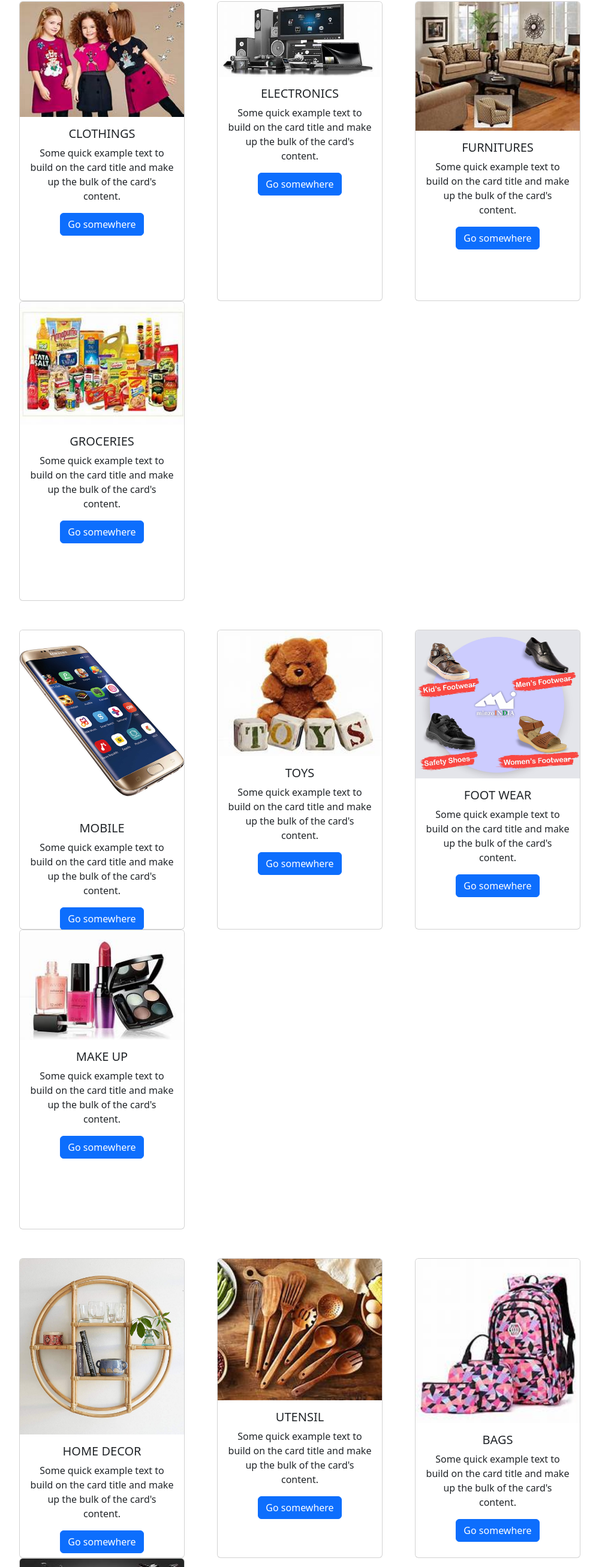
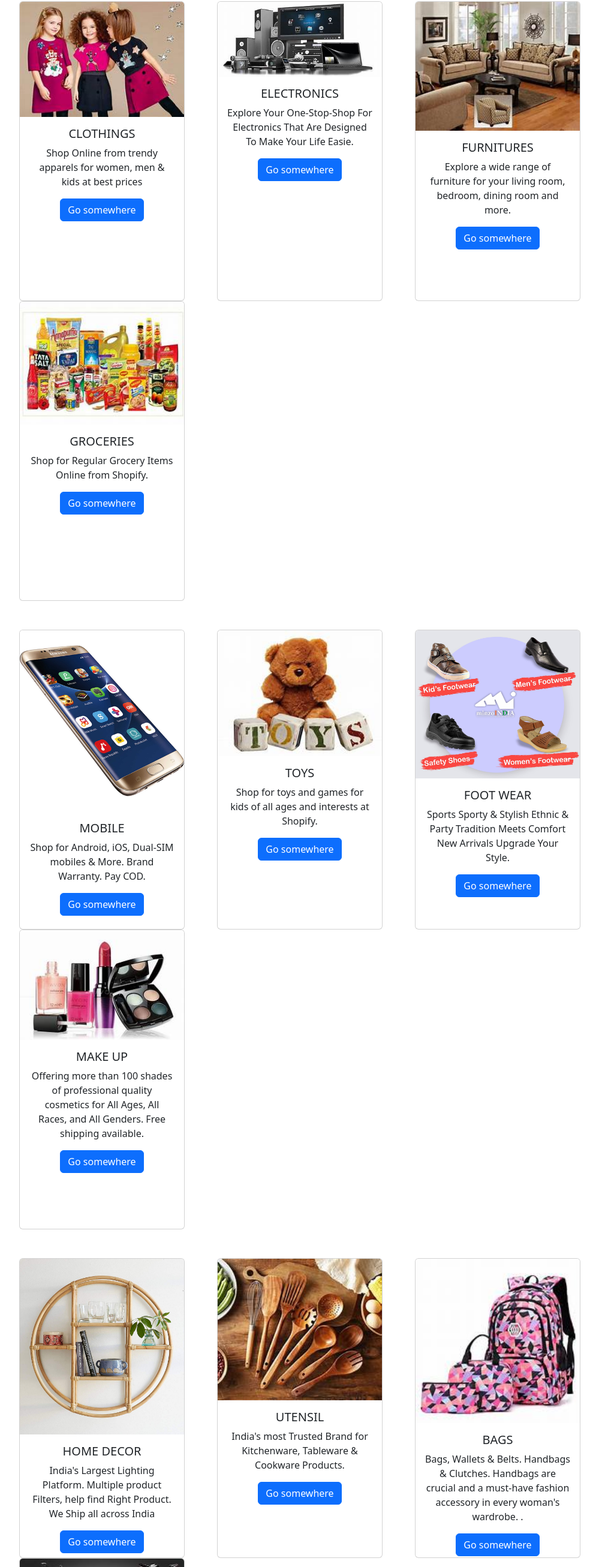
Before and after one commit to Aminakalam/web-e-commerce, a plain HTML site: page index.html in a window 1280 px wide. Shown: the part 1007-3620 px from the top of the page at 60% size, without its empty margins (80-1079 px from the left). Drawn offline with nearby package versions, Linux system fonts and the light colour scheme.

Commit message:
two commit

```diff
--- a/index.html
+++ b/index.html
@@ -102,7 +102,7 @@
         <img src="img/clothings.jpeg" class="card-img-top" alt="...">
         <div class="card-body">
           <h5 class="card-title">CLOTHINGS</h5>
-          <p class="card-text">Some quick example text to build on the card title and make up the bulk of the card's content.</p>
+          <p class="card-text"> Shop Online from trendy apparels for women, men & kids at best prices</p>
           <a href="#" class="btn btn-primary">Go somewhere</a>
         </div>
       </div></div>
@@ -110,7 +110,7 @@
         <img src="img/electronics.jpeg" class="card-img-top" alt="...">
         <div class="card-body">
           <h5 class="card-title">ELECTRONICS</h5>
-          <p class="card-text">Some quick example text to build on the card title and make up the bulk of the card's content.</p>
+          <p class="card-text">Explore Your One-Stop-Shop For Electronics That Are Designed To Make Your Life Easie.</p>
           <a href="#" class="btn btn-primary">Go somewhere</a>
         </div>
       </div></div>
@@ -118,7 +118,7 @@
         <img src="img/furnitures.jpeg" class="card-img-top" alt="...">
         <div class="card-body">
           <h5 class="card-title">FURNITURES</h5>
-          <p class="card-text">Some quick example text to build on the card title and make up the bulk of the card's content.</p>
+          <p class="card-text">Explore a wide range of furniture for your living room, bedroom, dining room and more.</p>
           <a href="#" class="btn btn-primary">Go somewhere</a>
         </div>
       </div></div>
@@ -126,7 +126,7 @@
         <img src="img/groceries.jpeg" class="card-img-top" alt="...">
         <div class="card-body">
           <h5 class="card-title">GROCERIES</h5>
-          <p class="card-text">Some quick example text to build on the card title and make up the bulk of the card's content.</p>
+          <p class="card-text">Shop for Regular Grocery Items Online from Shopify.</p>
           <a href="#" class="btn btn-primary">Go somewhere</a>
         </div>
       </div></div>
@@ -138,7 +138,7 @@
           <img src="img/mobile.jpg" class="card-img-top" alt="...">
           <div class="card-body">
             <h5 class="card-title">MOBILE</h5>
-            <p class="card-text">Some quick example text to build on the card title and make up the bulk of the card's content.</p>
+            <p class="card-text">Shop for Android, iOS, Dual-SIM mobiles & More. Brand Warranty. Pay COD.</p>
             <a href="#" class="btn btn-primary">Go somewhere</a>
           </div>
         </div></div>
@@ -146,7 +146,7 @@
           <img src="img/toys.jpeg" class="card-img-top" alt="...">
           <div class="card-body">
             <h5 class="card-title">TOYS</h5>
-            <p class="card-text">Some quick example text to build on the card title and make up the bulk of the card's content.</p>
+            <p class="card-text">Shop for toys and games for kids of all ages and interests at Shopify.</p>
             <a href="#" class="btn btn-primary">Go somewhere</a>
           </div>
         </div></div>
@@ -154,7 +154,7 @@
           <img src="img/foot wear.jpg" class="card-img-top" alt="...">
           <div class="card-body">
             <h5 class="card-title">FOOT WEAR</h5>
-            <p class="card-text">Some quick example text to build on the card title and make up the bulk of the card's content.</p>
+            <p class="card-text">Sports Sporty & Stylish Ethnic & Party Tradition Meets Comfort New Arrivals Upgrade Your Style.</p>
             <a href="#" class="btn btn-primary">Go somewhere</a>
           </div>
         </div></div>
@@ -162,7 +162,7 @@
           <img src="img/make up.jpeg" class="card-img-top" alt="...">
           <div class="card-body">
             <h5 class="card-title">MAKE UP</h5>
-            <p class="card-text">Some quick example text to build on the card title and make up the bulk of the card's content.</p>
+            <p class="card-text">Offering more than 100 shades of professional quality cosmetics for All Ages, All Races, and All Genders. Free shipping available.</p>
             <a href="#" class="btn btn-primary">Go somewhere</a>
           </div>
         </div></div>
@@ -179,7 +179,7 @@
         <img src="img/home decor.jpg" class="card-img-top" alt="...">
         <div class="card-body">
           <h5 class="card-title">HOME DECOR</h5>
-          <p class="card-text">Some quick example text to build on the card title and make up the bulk of the card's content.</p>
+          <p class="card-text">India's Largest Lighting Platform. Multiple product Filters, help find Right Product. We Ship all across India</p>
           <a href="#" class="btn btn-primary">Go somewhere</a>
         </div>
       </div></div>
@@ -187,7 +187,7 @@
         <img src="img/utensil.jpeg" class="card-img-top" alt="...">
         <div class="card-body">
           <h5 class="card-title">UTENSIL</h5>
-          <p class="card-text">Some quick example text to build on the card title and make up the bulk of the card's content.</p>
+          <p class="card-text">India's most Trusted Brand for Kitchenware, Tableware & Cookware Products.</p>
           <a href="#" class="btn btn-primary">Go somewhere</a>
         </div>
       </div></div>
@@ -195,7 +195,7 @@
         <img src="img/bags.jpeg" class="card-img-top" alt="...">
         <div class="card-body">
           <h5 class="card-title">BAGS</h5>
-          <p class="card-text">Some quick example text to build on the card title and make up the bulk of the card's content.</p>
+          <p class="card-text">Bags, Wallets & Belts. Handbags & Clutches. Handbags are crucial and a must-have fashion accessory in every woman's wardrobe. .</p>
           <a href="#" class="btn btn-primary">Go somewhere</a>
         </div>
       </div></div>
@@ -203,7 +203,7 @@
         <img src="img/two wheelers.jpeg" class="card-img-top" alt="...">
         <div class="card-body">
           <h5 class="card-title">TWO WHEELERS</h5>
-          <p class="card-text">Some quick example text to build on the card title and make up the bulk of the card's content.</p>
+          <p class="card-text">We are providing a comprehensive list of best scooty in India in the price range of Rs. 44,999 - Rs. 11.25 Lakh.</p>
           <a href="#" class="btn btn-primary">Go somewhere</a>
         </div>
       </div></div>
@@ -219,9 +219,9 @@
       Featured
     </div>
     <div class="card-body">
-      <h5 class="card-title">Special title treatment</h5>
-      <p class="card-text">With supporting text below as a natural lead-in to additional content.</p>
-      <a href="#" class="btn btn-primary">Go somewhere</a>
+      <h5 class="card-title">help line</h5>
+      <p class="card-text">shopify@gmail.com.</p>
+      <a href="#" class="btn btn-primary">connect</a>
     </div>
     <div class="card-footer text-body-secondary">
       2 days ago
```
